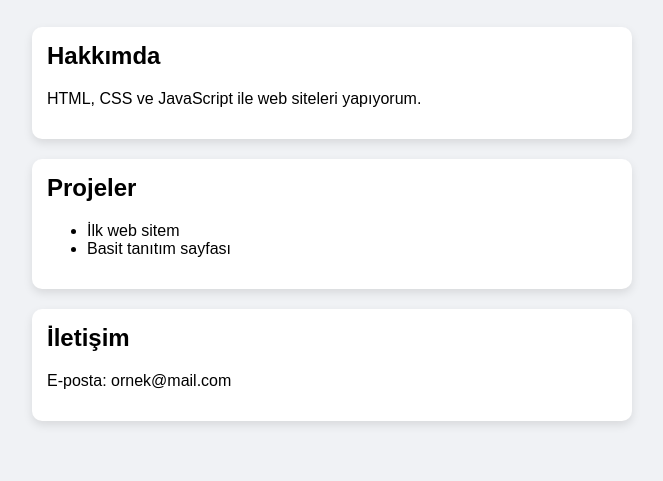
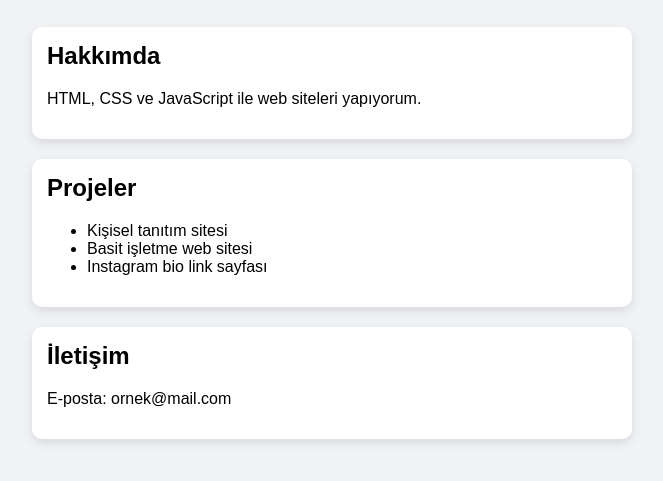
Before and after one commit to wloxy7/ilk-web-sitem, a plain HTML site: page index.html in a window 1280 px wide. Shown: the part 161-642 px from the top of the page, without its empty margins (308-971 px from the left). Drawn offline with Linux system fonts and the light colour scheme.

Commit message:
Update index.html

```diff
--- a/index.html
+++ b/index.html
@@ -17,10 +17,11 @@
 
     <div class="card">
       <h2>Projeler</h2>
-      <ul>
-        <li>İlk web sitem</li>
-        <li>Basit tanıtım sayfası</li>
-      </ul>
+<ul>
+  <li>Kişisel tanıtım sitesi</li>
+  <li>Basit işletme web sitesi</li>
+  <li>Instagram bio link sayfası</li>
+</ul>
     </div>
 
     <div class="card">
```
